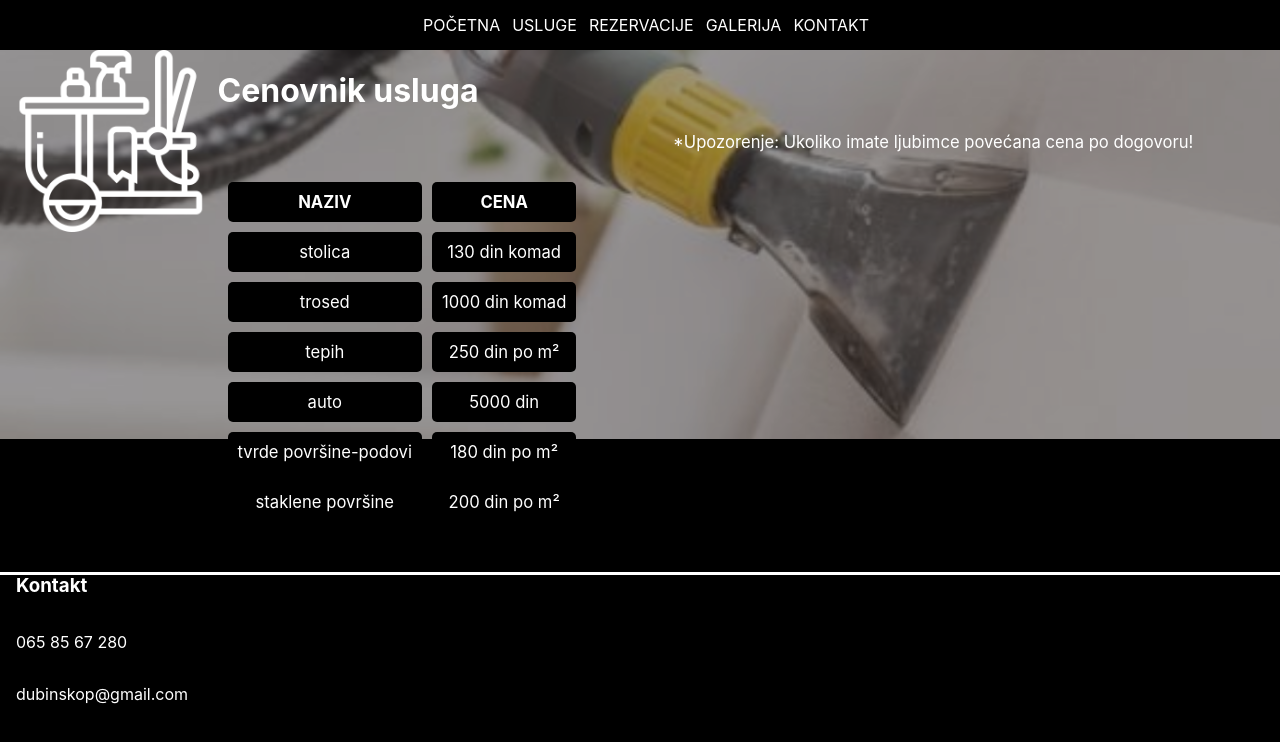
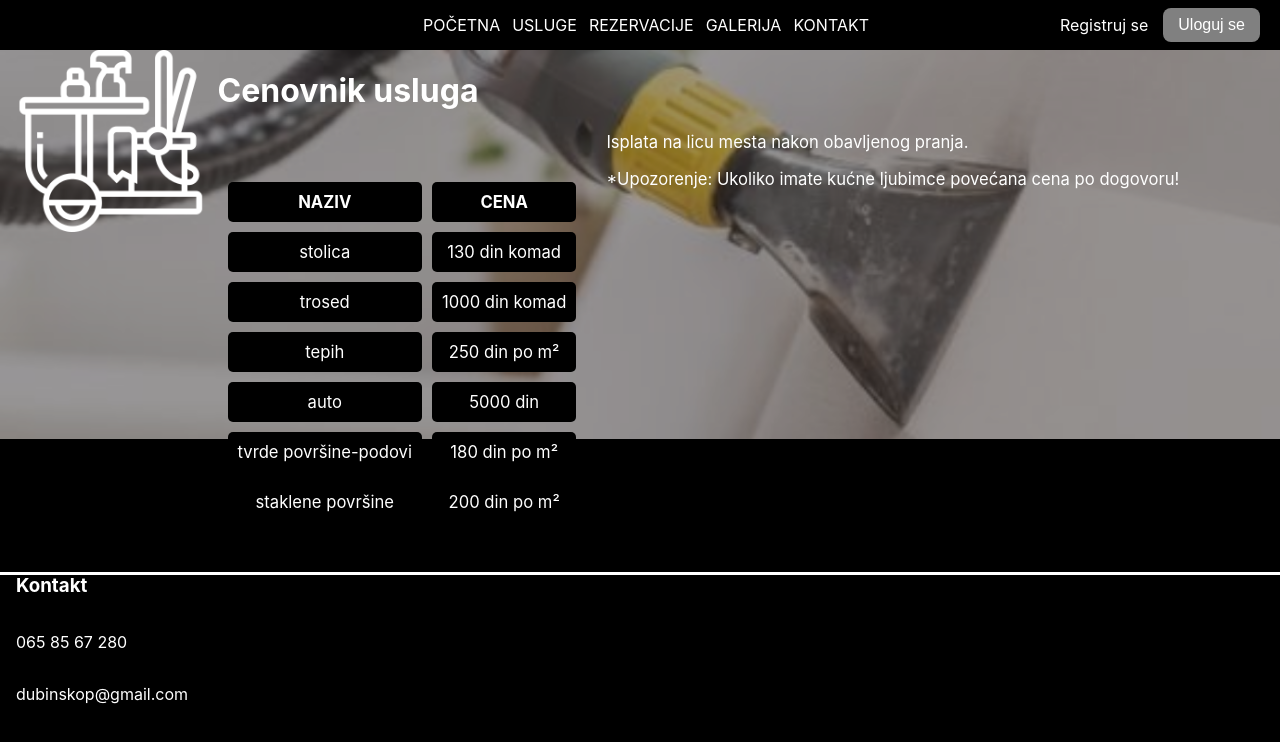
Before and after one commit to trinstone/MaturskiDubinskoPranje, a React (Create React App) app: page /Usluge in a window 1280 px wide. Shown: the top 742 px of the page. Built offline with nearby package versions, Linux system fonts and the light colour scheme.

Commit message:
dodata login i register dugma u navbar

```diff
--- a/src/NavBar.js
+++ b/src/NavBar.js
@@ -9,6 +9,10 @@ const NavBar = () => {
           <Link to="/rezervacije">REZERVACIJE</Link>
           <Link to="/galerija">GALERIJA</Link>
           <a href="#kontakt">KONTAKT</a>
+          <div className="prijava">
+            <Link to="/prijava">Registruj se</Link>
+            <button onClick="window.location.href='/prijava'">Uloguj se</button>
+          </div>
         </div>
       </nav>
     );
--- a/src/Usluge.js
+++ b/src/Usluge.js
@@ -36,7 +36,8 @@ const Usluge = () => {
                 </tr>
             </tbody>
         </table>
-        <p>*Upozorenje: Ukoliko imate ljubimce povećana cena po dogovoru!</p>
+        <p>Isplata na licu mesta nakon obavljenog pranja.</p>
+        <p>*Upozorenje: Ukoliko imate kućne ljubimce povećana cena po dogovoru!</p>
       </div>
     );
   }
--- a/src/index.css
+++ b/src/index.css
@@ -35,6 +35,30 @@ html {
 .navbar a:hover {
   border-bottom: 3px solid white;
 
+}
+
+.prijava{
+  position: absolute;
+  right: 20px; /* Pushes to the far right */
+  top: 50%;
+  transform: translateY(-50%); /* Centers vertically */
+  display: flex;
+  align-items: center;
+  gap: 15px; /* Space between buttons */
+}
+
+.prijava button{
+  background-color: grey;
+  color: white;
+  border: none;
+  padding: 8px 15px;
+  border-radius: 8px;
+  cursor: pointer;
+  font-size: 16px;
+}
+
+.prijava button:hover{
+  background-color: darkgrey;
 }
 
 .Pocetna {
@@ -95,6 +119,7 @@ table {
   border-spacing: 10px;
   margin: 40px auto;
   width: auto;
+  padding-right: 20px;
 }
 
 th, td {
@@ -114,4 +139,5 @@ th, td {
 
 .Usluge p{
   font-size: 1.3vw;
+  text-align: left;
 }
```
